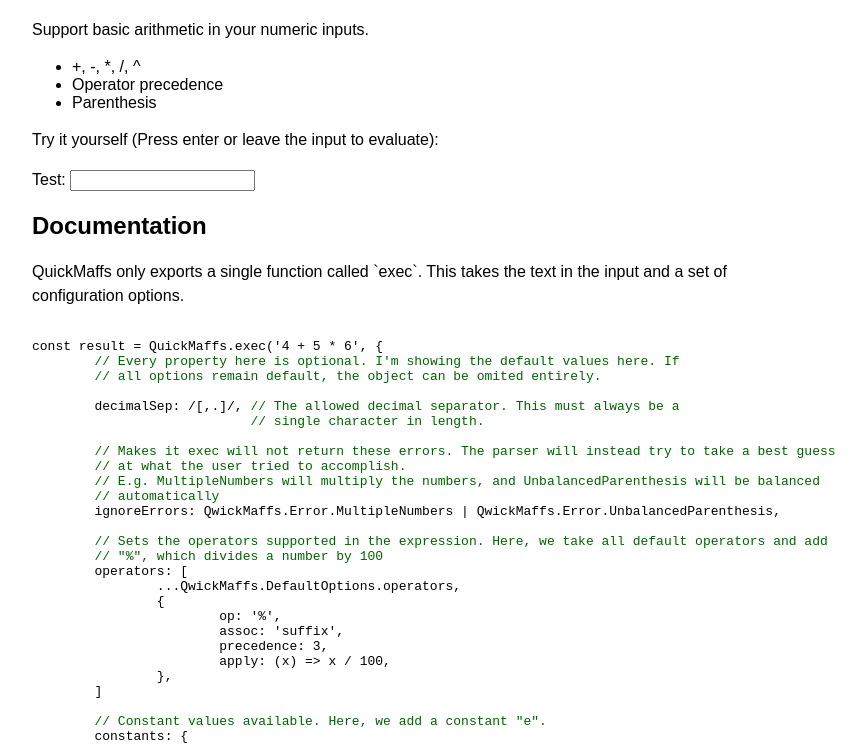
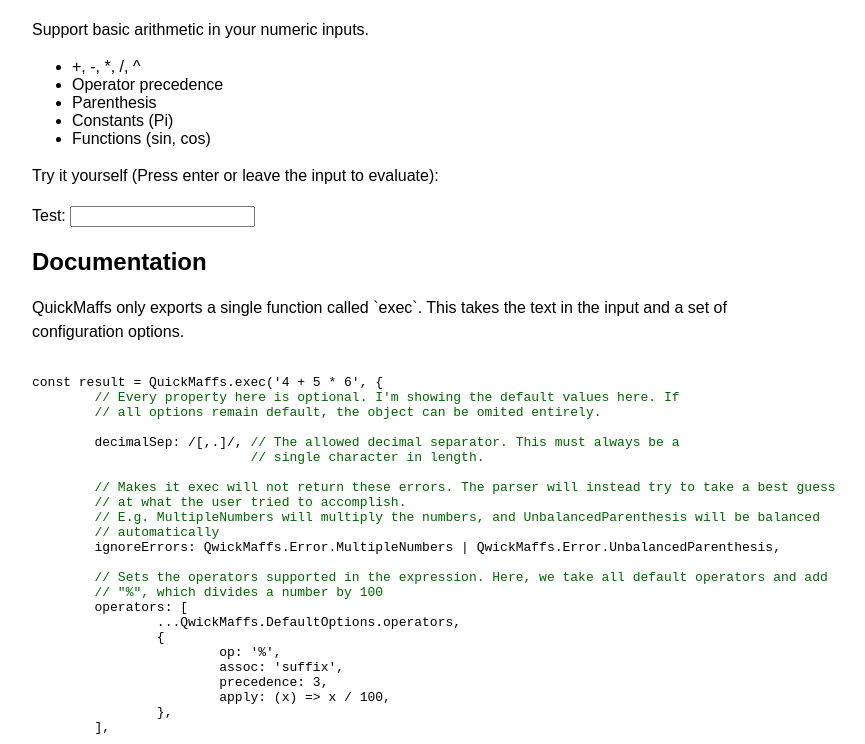
Before and after one commit to edave64/qwick-maffs, a website: page index.html in a window 1280 px wide. Shown: the part 56-800 px from the top of the page, without its empty margins (224-1089 px from the left). Drawn offline with Linux system fonts and the light colour scheme.

Commit message:
docs: Added documentation for functions

```diff
--- a/index.html
+++ b/index.html
@@ -98,6 +98,8 @@
 			<li>+, -, *, /, ^</li>
 			<li>Operator precedence</li>
 			<li>Parenthesis</li>
+			<li>Constants (Pi)</li>
+			<li>Functions (sin, cos)</li>
 		</ul>
 		<p>Try it yourself (Press enter or leave the input to evaluate):</p>
 		<p>
@@ -135,12 +137,21 @@
 			precedence: 3,
 			apply: (x) => x / 100,
 		},
-	]
+	],
 
 	<span class="comment">// Constant values available. Here, we add a constant "e".</span>
 	constants: {
 		...QwickMaffs.DefaultOptions.constants,
-		'e': Math.E,
+		e: Math.E,
+	},
+
+	<span class="comment">// Functions available. Functions are called by their name followed by
+	// parenthesis with the parameters.
+	// Here, we add `min` and `max` function.</span>
+	functions: {
+		...QwickMaffs.DefaultOptions.functions,
+		min: Math.min,
+		max: Math.max,
 	}
 });
 			</code></pre>
```
Also changed, not shown: src/index.ts (+5 -2 lines), README.md, dist/index.d.ts.
